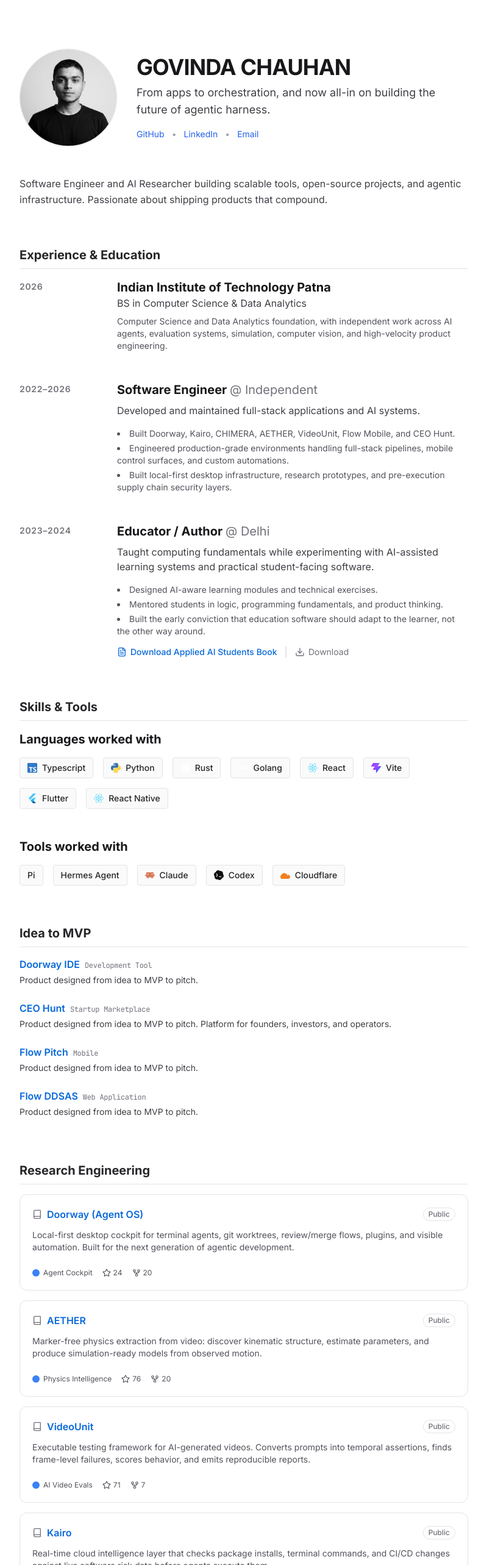
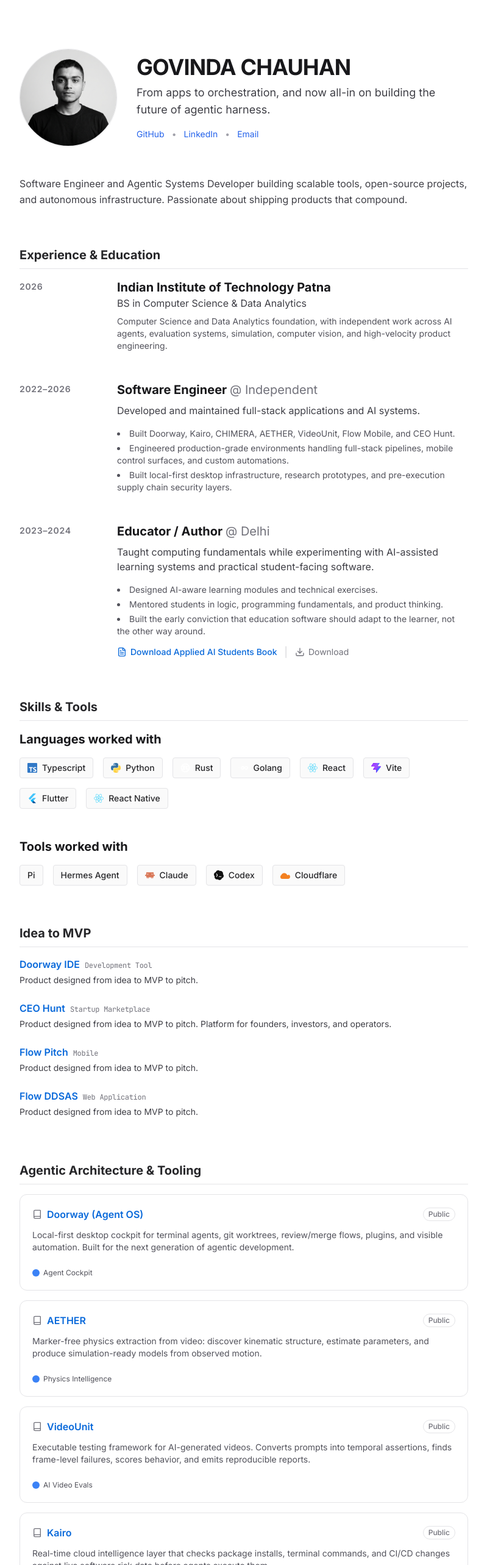
Before and after one commit to gaurangagovindaked-max/Govinda-01, a React (Vite) app: page / in a window 1280 px wide. Shown: the top 2566 px of the page at 61% size, without its empty margins (240-1039 px from the left). Built offline with nearby package versions, Linux system fonts and the light colour scheme; a web font is replaced by a local one.

Commit message:
style: remove researcher vibes, rename sections, drop fake github stats

```diff
--- a/App.tsx
+++ b/App.tsx
@@ -77,7 +77,7 @@ function App() {
 
         {/* Engineered Reality (Projects) */}
         <section id="projects" className="mb-16">
-          <h2 className="text-xl font-bold mb-4 border-b border-zinc-200 pb-2">Research Engineering</h2>
+          <h2 className="text-xl font-bold mb-4 border-b border-zinc-200 pb-2">Agentic Architecture & Tooling</h2>
           <div className="flex flex-col gap-4">
             {RESUME.projects.map((project, index) => (
               <ProjectCard
@@ -92,7 +92,7 @@ function App() {
 
         {/* Research */}
         <section id="research" className="mb-16">
-          <h2 className="text-xl font-bold mb-4 border-b border-zinc-200 pb-2">Research / Papers</h2>
+          <h2 className="text-xl font-bold mb-4 border-b border-zinc-200 pb-2">Technical Artifacts</h2>
           <div className="flex flex-col gap-6">
             {RESUME.research.map((item, idx) => (
               <div key={idx} className="relative pl-4 border-l-2 border-zinc-200 hover:border-[#0969da] transition-colors group">
--- a/components/ProjectCard.tsx
+++ b/components/ProjectCard.tsx
@@ -41,14 +41,6 @@ export const ProjectCard: React.FC<ProjectCardProps> = ({ title, category, descr
                     <span className={`w-3 h-3 rounded-full ${langColor}`} />
                     <span>{category}</span>
                 </div>
-                <div className="flex items-center gap-1 hover:text-[#0969da] transition-colors">
-                    <Star size={14} />
-                    <span>{metric ? Math.floor(Math.random() * 100) + 10 : 0}</span>
-                </div>
-                <div className="flex items-center gap-1 hover:text-[#0969da] transition-colors">
-                    <GitFork size={14} />
-                    <span>{metric ? Math.floor(Math.random() * 20) + 2 : 0}</span>
-                </div>
             </div>
         </motion.div>
     );
--- a/constants.ts
+++ b/constants.ts
@@ -4,9 +4,9 @@ export const RESUME = {
     name: "GOVINDA CHAUHAN",
     email: "govindach.iitp@gmail.com",
     location: "Delhi, India",
-    role: "Software Engineer & AI Researcher"
+    role: "Software Engineer & AI Systems Developer"
   },
-  summary: "Software Engineer and AI Researcher building scalable tools, open-source projects, and agentic infrastructure. Passionate about shipping products that compound.",
+  summary: "Software Engineer and Agentic Systems Developer building scalable tools, open-source projects, and autonomous infrastructure. Passionate about shipping products that compound.",
   languages: [
     "Typescript",
     "Python",
@@ -155,37 +155,10 @@ export const RESUME = {
       title: "AETHER Architecture",
       subtitle: "Physics from Video",
       points: [
-        "Research program for extracting exact physical parameters from mechanism videos.",
+        "Architecture for extracting exact physical parameters from mechanism videos.",
         "Combines segmentation, tracking, kinematic discovery, differentiable simulation, and benchmark design."
       ],
       link: "https://github.com/GC-WORK11/aether/blob/main/ARCHITECTURE.md"
-    },
-    {
-      title: "VideoUnit PRD",
-      subtitle: "Testing AI Video",
-      points: [
-        "Defines temporal contracts for AI-generated video behavior rather than relying on subjective visual judgment.",
-        "Frames video evaluation as executable assertions, failure localization, scoring, and reproducible evidence."
-      ],
-      link: "https://github.com/GC-WORK11/video-unit/blob/main/VIDEOUNIT_PRD.md"
-    },
-    {
-      title: "Kairo Risk Layer",
-      subtitle: "Agent Supply Chain Safety",
-      points: [
-        "Designs a pre-execution risk gate for AI coding agents touching packages, shell commands, and CI workflows.",
-        "Connects live risk sources such as advisories and package metadata to developer tooling."
-      ],
-      link: "https://github.com/GC-WORK11/kairo"
-    },
-    {
-      title: "CHIMERA Workflow",
-      subtitle: "Multi-Agent Research",
-      points: [
-        "Models research as a coordinated pipeline of scout, reader, experimenter, synthesizer, critic, and formatter agents.",
-        "Built to produce cited reports, runnable experiments, and adversarial review loops."
-      ],
-      link: "https://github.com/GC-WORK11/chimera"
     }
   ],
   vision: {
```
